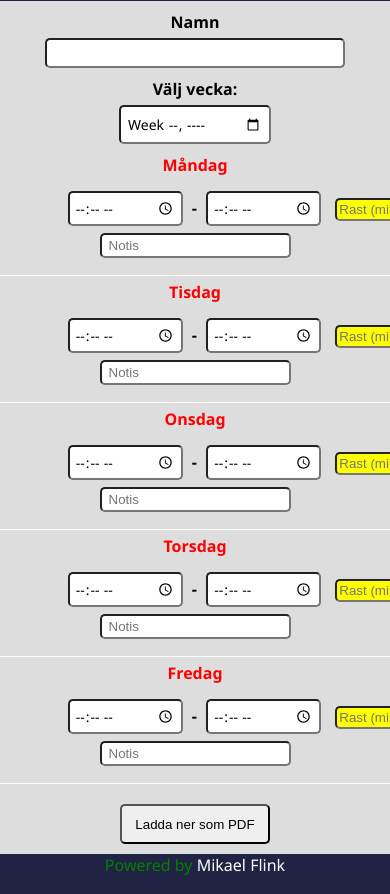
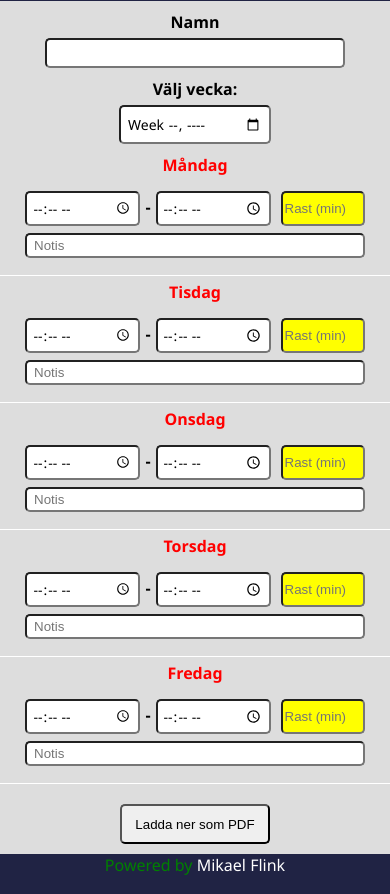
Before and after one commit to McFlink/Time-report, a plain HTML site: page index.html in a window 390 px wide. Shown: the part 89-983 px from the top of the page. Drawn offline with nearby package versions, Linux system fonts and the light colour scheme.

Commit message:
Media query

```diff
--- a/style.css
+++ b/style.css
@@ -130,3 +130,15 @@ footer a {
     color: white;
     text-decoration: none;
 }
+
+@media screen and (max-width: 490px) {
+    .time-box {
+        margin: 0;
+        display: flex;
+        justify-content: center;
+    }
+
+    .day-note {
+        width: 340px;
+    }
+}
```
